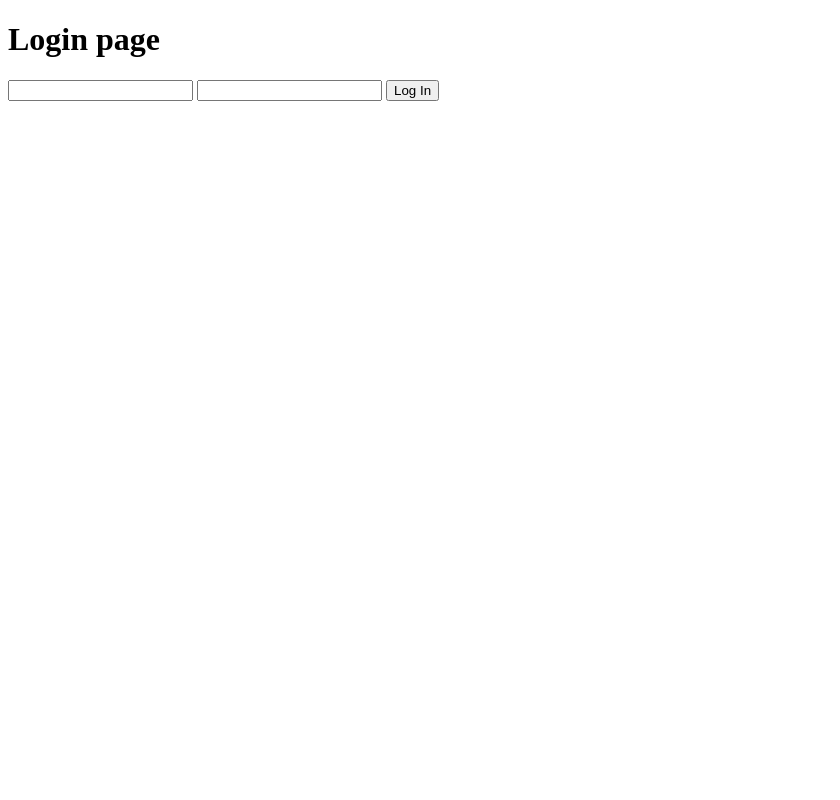
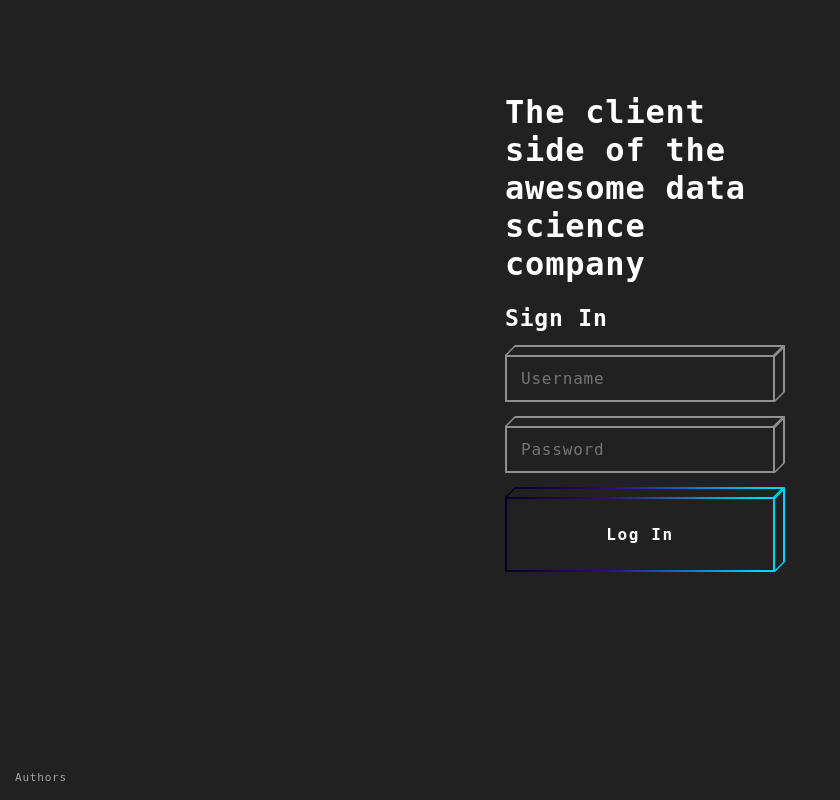
Before and after one commit to coderkol95/Interview_chatbot, a Flask app: page /login in a window 1280 px wide. Shown: the whole page, without its empty margins (0-840 px from the left). Run offline with Flask 2, Linux system fonts and the light colour scheme; some libraries are stand-ins or nearby versions.

Commit message:
added a beautiful login page

```diff
--- a/client_webapp/application.py
+++ b/client_webapp/application.py
@@ -1,14 +1,13 @@
 from flask import Flask, redirect, render_template, url_for, request
 from flask import request
 from flask_sqlalchemy import SQLAlchemy
-from flask_login import UserMixin, login_user, LoginManager, login_required, logout_user
+from flask_login import UserMixin, login_user, LoginManager, login_required, logout_user, current_user
 from flask_bcrypt import Bcrypt
 from flask_mail import Mail, Message
 import MySQLdb
 import flask_excel as excel
 import pandas as pd
 from helper import dftolist, formatter
-from forms import RegisterForm, LoginForm
 import numpy as np
 #import datetime as DT
 
@@ -160,16 +159,15 @@ class User(db.Model, UserMixin):
     username = db.Column(db.String(20), nullable=False, unique=True)
     password = db.Column(db.String(80), nullable=False)
 
-@application.route("/")
-def home():
+# def home():
 
-    """
+#     """
 
-    This is the landing page for the client website
+#     This is the landing page for the client website
 
-    """
+#     """
 
-    return render_template('home.html')
+#     return render_template('home.html')
 
 @application.route("/interview", methods=["GET","POST"])
 @login_required
@@ -196,6 +194,7 @@ def dashboard():
 
     return render_template('dashboard.html')
 
+@application.route("/")
 @application.route("/login", methods=["GET","POST"])
 def login():
 
@@ -210,27 +209,32 @@ def login():
     4. Send the logged in user to the dashboard
 
     """
+    if request.method=="POST":
+    # form = LoginForm()
+    # # print("Printing before login form is validated")
+    # if form.validate_on_submit():
+    #     # print("Printing after login form is validated")
+    #     user = User.query.filter_by(username=form.username.data).first()
+    #     # print(f"Form input {form.username.data}")
+    #     # print(f"User is {user}")
+    #     if user:
+    #         # print(f"User {user} found")
+    #         if bcrypt.check_password_hash(user.password, form.password.data):
+    #             # user.authenticated = True  #@@
+    #             # db.session.add(user)  #@@
+    #             # db.session.commit()   #@@
+        uname = request.form.get("username")
+        pwwd = request.form.get("password")
+        user = User.query.filter_by(username=uname).first()
+        if user:
+            if bcrypt.check_password_hash(user.password, pwwd):
 
-    form = LoginForm()
-    # print("Printing before login form is validated")
-    if form.validate_on_submit():
-        # print("Printing after login form is validated")
-        user = User.query.filter_by(username=form.username.data).first()
-        # print(f"Form input {form.username.data}")
-        # print(f"User is {user}")
-        if user:
-            # print(f"User {user} found")
-            if bcrypt.check_password_hash(user.password, form.password.data):
-                # user.authenticated = True  #@@
-                # db.session.add(user)  #@@
-                # db.session.commit()   #@@
                 login_user(user)
                 return redirect(url_for("dashboard"))
         else:
-            return redirect(url_for("register"))
+            return redirect(url_for("login"))
 
-    return render_template("login.html", form=form)
-
+    return render_template("login.html")
 # @application.route("/register", methods=["GET","POST"])
 # def register():
 
@@ -354,7 +358,6 @@ def multiple_interview_generation():
 
             r(f"INSERT into aspirant_topics(login,topics) VALUES ('{em}','{', '.join(tpcs[em])}')")
 
-
         return render_template("successt.html")
     return render_template("multiple_interview_generation.html")
 
@@ -373,7 +376,7 @@ def logout():
     # user.authenticated = False  #@@
     # db.session.add(user)  #@@
     # db.session.commit()  #@@
-    return redirect(url_for('home'))
+    return redirect(url_for('login'))
 
 if __name__=="__main__":
 
--- a/client_webapp/forms.py
+++ /dev/null
@@ -1,41 +0,0 @@
-from flask_wtf import FlaskForm
-from wtforms import StringField, PasswordField, SubmitField, BooleanField, IntegerField
-from wtforms.validators import InputRequired, Length, ValidationError
-
-class RegisterForm(FlaskForm):
-
-    """
-
-    This form is used for capturing registration details of client users.
-
-    """
-
-    username = StringField('username',validators=[InputRequired(), Length(min=0, max=20)])
-    password = PasswordField('password',validators=[InputRequired(), Length(min=4, max=20)])
-    submit = SubmitField("Sign up")
-
-    def validate_username(self, username):
-
-        """
-        This function is used to ensure unique client users are allowed to register.
-
-        """
-
-        existing_user_username = User.query.filter_by(
-            username = username.data).first()
-        if existing_user_username:
-            raise ValidationError(
-                "That username already exists."
-            )
-
-class LoginForm(FlaskForm):
-
-    """
-
-    This form is used for capturing login details of client users.
-
-    """
-
-    username = StringField('username',validators=[InputRequired(), Length(min=0, max=20)])
-    password = PasswordField('password',validators=[InputRequired(), Length(min=4, max=20)])
-    submit = SubmitField("Log In")
--- a/client_webapp/templates/login.html
+++ b/client_webapp/templates/login.html
@@ -1,21 +1,212 @@
 <!DOCTYPE html>
-
 <html lang="en">
 <head>
     <meta charset="UTF-8">
     <meta http-equiv="X-UA-Compatible" content="IE=edge">
     <meta name="viewport" content="width=device-width, initial-scale=1.0">
-    <title>Login</title>
+    <style>
+        *, ::after, ::before {
+	 box-sizing: border-box;
+}
+ body {
+	 background-color: #212121;
+	 color: #fff;
+	 font-family: monospace, serif;
+	 letter-spacing: 0.05em;
+}
+ h2 {
+	 font-size: 23px;
+}
+ .form {
+	 width: 300px;
+	 padding: 64px 15px 24px;
+	 margin: 0 auto;
+}
+
+
+ .form .control {
+	 margin: 0 0 24px;
+}
+
+ .form .control input {
+	 width: 100%;
+	 padding: 14px 16px;
+	 border: 0;
+	 background: transparent;
+	 color: #fff;
+	 font-family: monospace, serif;
+	 letter-spacing: 0.05em;
+	 font-size: 16px;
+}
+ .form .control input:hover, .form .control input:focus {
+	 outline: none;
+	 border: 0;
+}
+ .form .btn {
+	 width: 100%;
+	 display: block;
+	 padding: 14px 16px;
+	 background: transparent;
+	 outline: none;
+	 border: 0;
+	 color: #fff;
+	 letter-spacing: 0.1em;
+	 font-weight: bold;
+	 font-family: monospace;
+	 font-size: 16px;
+}
+ .block-cube {
+	 position: relative;
+}
+ .block-cube .bg-top {
+	 position: absolute;
+	 height: 10px;
+	 background: #020024;
+	 background: linear-gradient(90deg, rgba(2, 0, 36, 1) 0%, rgba(52, 9, 121, 1) 37%, rgba(0, 212, 255, 1) 94%);
+	 bottom: 100%;
+	 left: 5px;
+	 right: -5px;
+	 transform: skew(-45deg, 0);
+	 margin: 0;
+}
+ .block-cube .bg-top .bg-inner {
+	 bottom: 0;
+}
+ .block-cube .bg {
+	 position: absolute;
+	 left: 0;
+	 top: 0;
+	 right: 0;
+	 bottom: 0;
+	 background: #020024;
+	 background: linear-gradient(90deg, rgba(2, 0, 36, 1) 0%, rgba(52, 9, 121, 1) 37%, rgba(0, 212, 255, 1) 94%);
+}
+ .block-cube .bg-right {
+	 position: absolute;
+	 background: #020024;
+	 background: rgba(0, 212, 255, 1);
+	 top: -5px;
+	 z-index: 0;
+	 bottom: 5px;
+	 width: 10px;
+	 left: 100%;
+	 transform: skew(0, -45deg);
+}
+ .block-cube .bg-right .bg-inner {
+	 left: 0;
+}
+ .block-cube .bg .bg-inner {
+	 transition: all 0.2s ease-in-out;
+}
+ .block-cube .bg-inner {
+	 background: #212121;
+	 position: absolute;
+	 left: 2px;
+	 top: 2px;
+	 right: 2px;
+	 bottom: 2px;
+}
+ .block-cube .text {
+	 position: relative;
+	 z-index: 2;
+}
+ .block-cube.block-input input {
+	 position: relative;
+	 z-index: 2;
+}
+ .block-cube.block-input input:focus ~ .bg-right .bg-inner, .block-cube.block-input input:focus ~ .bg-top .bg-inner, .block-cube.block-input input:focus ~ .bg-inner .bg-inner {
+	 top: 100%;
+	 background: rgba(255, 255, 255, 0.5);
+}
+ .block-cube.block-input .bg-top, .block-cube.block-input .bg-right, .block-cube.block-input .bg {
+	 background: rgba(255, 255, 255, 0.5);
+	 transition: background 0.2s ease-in-out;
+}
+ .block-cube.block-input .bg-right .bg-inner, .block-cube.block-input .bg-top .bg-inner {
+	 transition: all 0.2s ease-in-out;
+}
+ .block-cube.block-input:focus .bg-top, .block-cube.block-input:hover .bg-top, .block-cube.block-input:focus .bg-right, .block-cube.block-input:hover .bg-right, .block-cube.block-input:focus .bg, .block-cube.block-input:hover .bg {
+	 background: rgba(255, 255, 255, 0.8);
+}
+ .block-cube.block-cube-hover:focus .bg .bg-inner, .block-cube.block-cube-hover:hover .bg .bg-inner {
+	 top: 100%;
+}
+ .credits {
+	 position: fixed;
+	 left: 0;
+	 bottom: 0;
+	 padding: 15px 15px;
+	 width: 100%;
+	 z-index: 111;
+}
+ .credits a {
+	 opacity: 0.6;
+	 color: #fff;
+	 font-size: 11px;
+	 text-decoration: none;
+}
+ .credits a:hover {
+	 opacity: 1;
+}
+
+
+    </style>
+    <title>Document</title>
 </head>
 <body>
-    <h1>Login page</h1>
-
-    <form method="POST" action="">
-        {{ form.hidden_tag() }}
-        {{form.username}}
-        {{form.password}}
-        {{form.submit}}
-    </form>
+    <form autocomplete="off" class="form", method="POST", action="/login">
+        <div class="control">
+          <h1>
+			The client side of the awesome data science company
+		  </h1>
+		  <h2>
+            Sign In
+          </h2>
+        </div>
+        <div class="control block-cube block-input">
+          <input name="username" placeholder="Username" type="text"></input>
+          <div class="bg-top">
+            <div class="bg-inner"></div>
+          </div>
+          <div class="bg-right">
+            <div class="bg-inner"></div>
+          </div>
+          <div class="bg">
+            <div class="bg-inner"></div>
+          </div>
+        </div>
+        <div class="control block-cube block-input">
+          <input name="password" placeholder="Password" type="password"></input>
+          <div class="bg-top">
+            <div class="bg-inner"></div>
+          </div>
+          <div class="bg-right">
+            <div class="bg-inner"></div>
+          </div>
+          <div class="bg">
+            <div class="bg-inner"></div>
+          </div>
+        </div>
+        <button class="btn block-cube block-cube-hover" type="button">
+          <div class="bg-top">
+            <div class="bg-inner"></div>
+          </div>
+          <div class="bg-right">
+            <div class="bg-inner"></div>
+          </div>
+          <div class="bg">
+            <div class="bg-inner"></div>
+          </div>
+          <div class="text">
+			<input type="submit" value="Log In" class="btn">
+          </div>
+        </button>
+        <div class="credits">
+          <a href="https://codepen.io/marko-zub/" target="_blank">
+            Authors
+          </a>
+        </div>
+      </form>
 
 </body>
 </html>
```
Also changed, not shown: client_webapp/templates/home.html (deleted, +0 -14 lines), client_webapp/templates/interview.html (+0 -20 lines), client_webapp/templates/register.html (deleted, +0 -20 lines), 1 other file.
